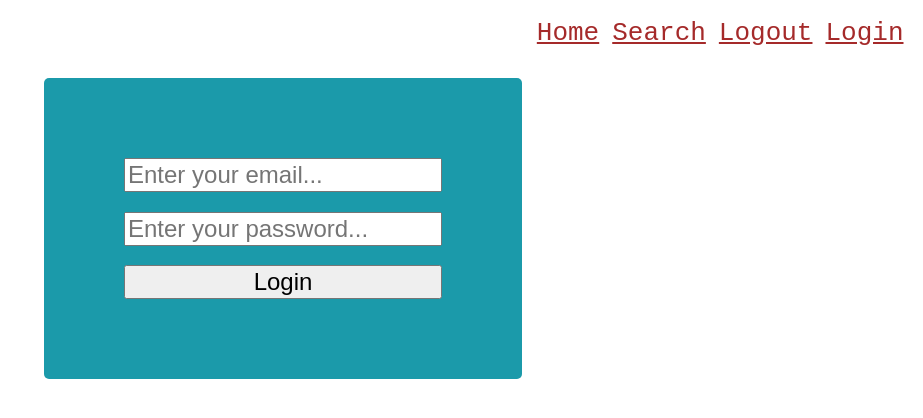
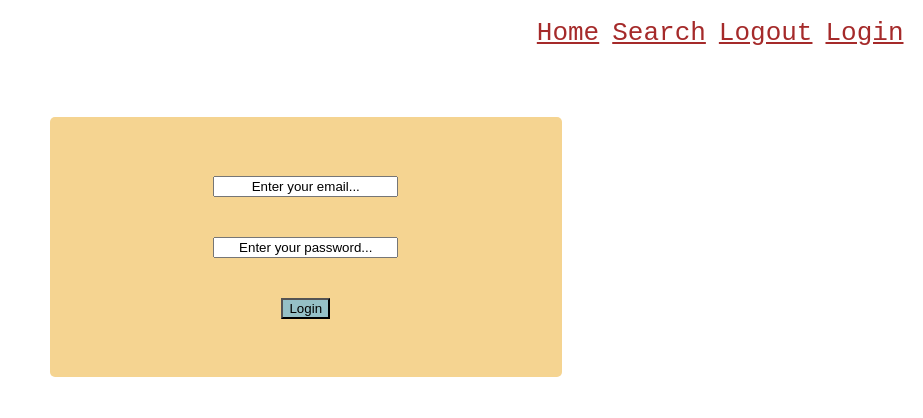
Before and after one commit to gomezdn/alkemy-challenge-menu-app, a React app: page /login in a window 1280 px wide. Shown: the top 418 px of the page, without its empty margins (357-1280 px from the left). Built offline with nearby package versions, Linux system fonts and the light colour scheme.

Commit message:
login and recipecard components

```diff
--- a/src/components/LoginForm.jsx
+++ b/src/components/LoginForm.jsx
@@ -1,16 +1,18 @@
 import React from "react"
 import Swal from "sweetalert2"
 import API from "../api/Api.js"
+import {FormControl, Input, Button, VStack} from "@chakra-ui/react"
 
 export default function LoginForm() {
 
-    function handleError() {
+    function handleError(form) {
         Swal.fire({
             title: 'There was a problem with your input or connection.',
             text: 'Try again.',
             icon: 'error',
-            confirmButtonText: 'Cool'
+            confirmButtonText: 'Continue'
           })
+        form.reset()
     }
 
     function saveTokenToStorage(token) {
@@ -21,14 +23,22 @@ export default function LoginForm() {
         event.preventDefault()
         const user = event.target.email.value
         const pass = event.target.password.value
-        API.getLoginToken(user, pass, handleError).then(res => saveTokenToStorage(res))
+        API.getLoginToken(user, pass, ()=>handleError(event.target)).then(res => saveTokenToStorage(res))
     }
 
     return (
-        <form id="loginForm" onSubmit={handleSubmit}>
-            <input className="loginInput" required type="email" name="email" autoComplete="off" placeholder="Enter your email..."/>
-            <input className="loginInput" required type="password" name="password" autoComplete="off" placeholder="Enter your password..."/>
-            <button className="loginBtn" type="submit">Login</button>
-        </form>
+        <FormControl w={["98%", "40%"]} bg="#F5D491" mt={["0", "3em"]} ml={["0","3.5em"]}
+                     paddingY="4.5em" borderRadius="5px"
+                     as="form" onSubmit={handleSubmit}>
+            <VStack spacing="3em">
+                <Input  w="max-content" variant="flushed"  isRequired type="email"    textAlign="center" _placeholder={{color: "black"}}
+                        name="email"       autoComplete="off" placeholder="Enter your email..."
+                        focusBorderColor="#95C0C6"/>
+                <Input  w="max-content" maxW="max-content" variant="flushed"  isRequired type="password" textAlign="center" _placeholder={{color: "black"}}
+                        name="password"    autoComplete="off" placeholder="Enter your password..."
+                        focusBorderColor="#95C0C6"/>
+                <Button bg="#95C0C6" colorScheme="#C5283D" maxW="max-content" type="submit">Login</Button>
+            </VStack>
+        </FormControl>
     )
 }
```
Also changed, not shown: src/components/RecipeCard.jsx (added, +68 -0 lines).
